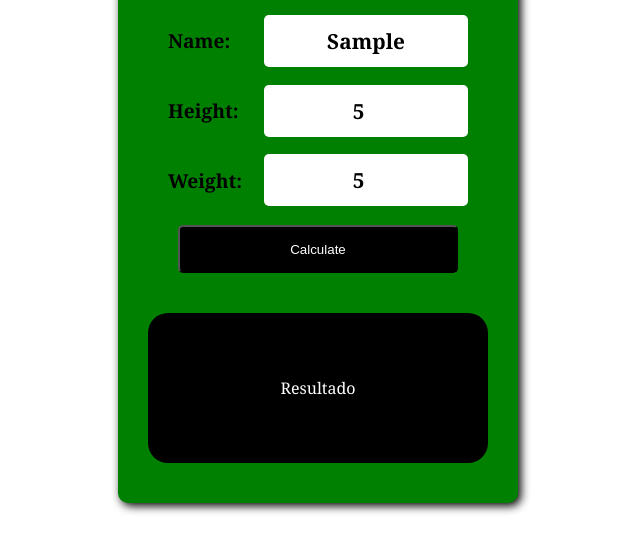
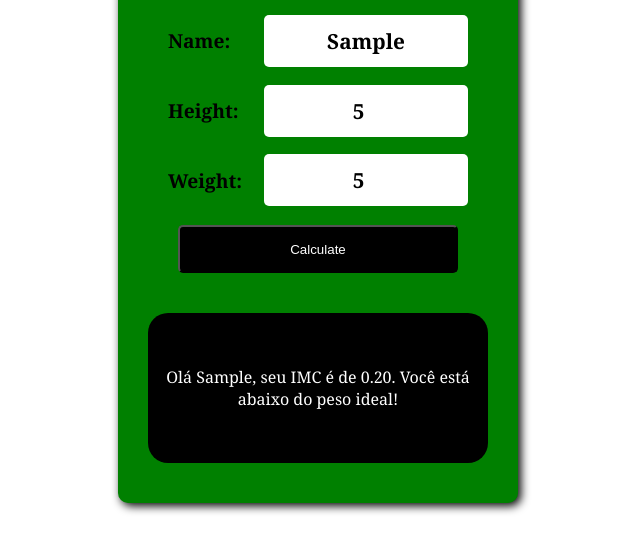
Before and after one commit to evandrocsjr/calculatorIMC, a plain HTML site: page index.html in a window 1280 px wide. Both pictures are taken after typing "Sample", "5", "5" into the empty fields and a click on the button "Calculate". Shown: the part 205-756 px from the top of the page, without its empty margins (330-970 px from the left). Drawn offline with Linux system fonts and the light colour scheme.

Commit message:
Add update of script.js and style.css

```diff
--- a/script.js
+++ b/script.js
@@ -7,9 +7,20 @@ function imc(){
     const result = document.getElementById('result')
 
     if(name !== '' && height !== '' && weight !== ''){
-        alert('Tudo ok')
+        const calc = weight / (height ** 2)
+        let res1 = ''
+        if(calc < 18.4){
+            res1 = 'Você está abaixo do peso ideal!'
+        }else if(calc > 18.4 && calc < 24.9){
+            res1 = 'Seu peso é ideal!'
+        }else{
+            res1 = 'Você está acima do peso!'
+        }
+
+        result.innerHTML = `Olá ${name}, seu IMC é de ${calc.toFixed(2)}. ${res1}`
+
     }else{
-        alert('Por favor, preencha todos os dados!')
+        result.innerHTML = "Erro, preencha os campos necessários!!"
     }
 }
 
--- a/style.css
+++ b/style.css
@@ -66,6 +66,7 @@
 }
 
 .result{
+    text-align: center;
     width: 85%;
     height: 25%;
     background-color: black;
@@ -76,7 +77,7 @@
     display: flex;
     justify-content: center;
     margin: 20px;
-    padding: 5px;
+    padding: 15px;
     box-sizing: border-box;
     user-select: none;
 }
```
